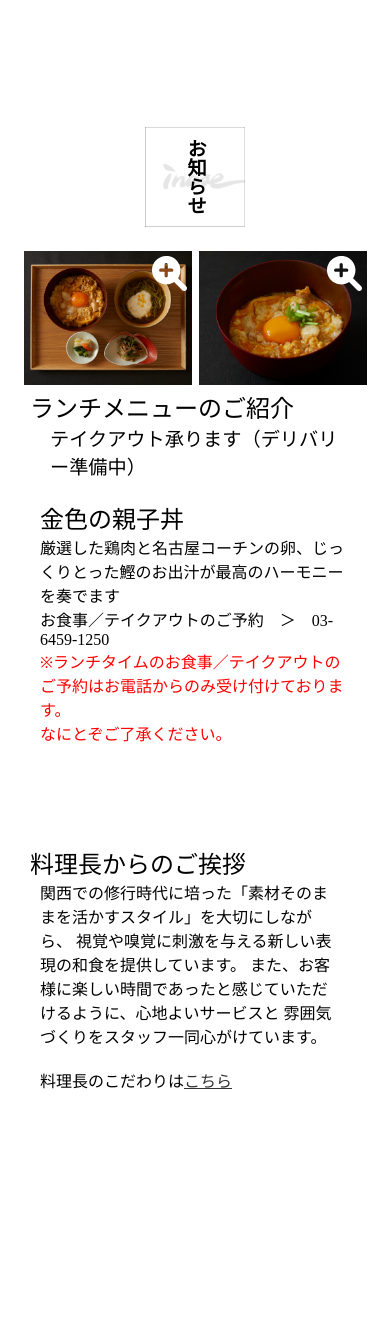
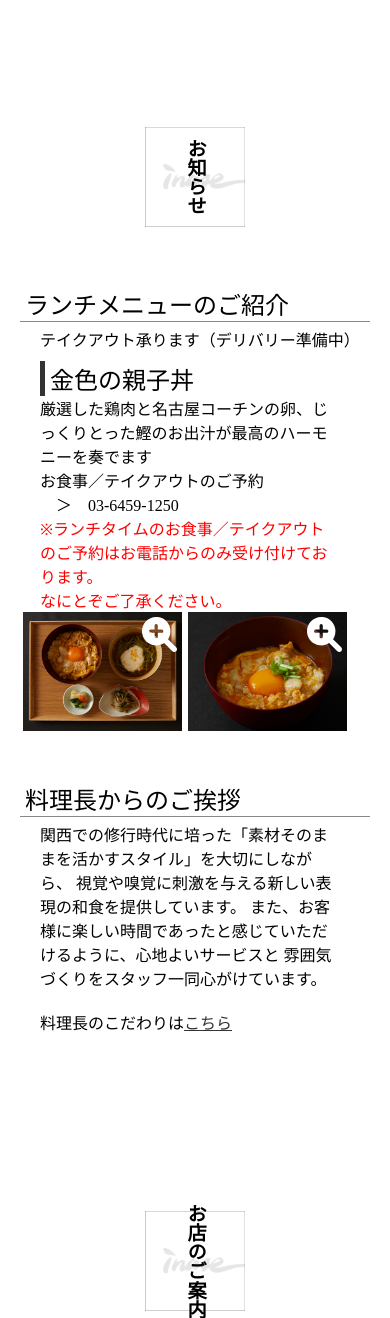
Before and after one commit to reonotis/inase-tokyo, a PHP site: page / in a window 390 px wide. Shown: the part 4180-5498 px from the top of the page. Run offline with PHP 8.4, Linux system fonts and the light colour scheme; some libraries are stand-ins or nearby versions.

Commit message:
PCデザインフィックス

```diff
--- a/css/main.css
+++ b/css/main.css
@@ -2,7 +2,6 @@
 :root {
     --main-color: #fff;
     --access-content-wrapper-width: 100px;
-    --notice-content-image-width: 60%;
     --access-map-width: 50%;
     --section-margin-top: 90px;
     --break-point-sp: 670px;
@@ -18,9 +17,59 @@ body{
     padding: 0 50px 20px;
     font-family: "Noto Serif JP", "游明朝", "Yu Mincho", YuMincho, "ヒラギノ明朝 Pro W3", "Hiragino Mincho Pro", "HGS明朝E", "ＭＳ Ｐ明朝", "MS PMincho", "Times New Roman", Times, Garamond, Georgia, serif !important;
 }
+header{
+    position: fixed;
+    width: calc( 100% - 100px);
+    margin-bottom: 20px;
+    padding: 20px 0;
+    background :white;
+    align-items: center;
+    font-size: 1.3em;
+    z-index: 800;
+}
+@media (max-width: 670px){
+    html {
+        -webkit-box-sizing: border-box;
+        -moz-box-sizing: border-box;
+        box-sizing: border-box;
+    }
+    body{
+        margin: 0;
+        padding: 0 20px 20px;
+        width: calc( 100% - 40px);
+    }
+    header{
+        width: calc( 100% - 40px);
+        font-size: 1.0em;
+    }
+}
 
 
-#kanban-mask{
+.sp-hidden{
+    display: block;
+}
+.pc-hidden{
+    display: none;
+}
+@media (max-width: 670px){
+    .sp-hidden{
+        display: none;
+    }
+    .pc-hidden{
+        display: block;
+    }
+}
+.flex{
+    display: -webkit-flex;
+    display: -moz-flex;
+    display: -ms-flex;
+    display: -o-flex;
+    display: flex;
+}
+
+
+
+/* #kanban-mask{
     position: fixed;
     top: 0;
     left: 0;
@@ -63,64 +112,9 @@ body{
     #kanban-mask{
         padding: 70px 20px;
     }
-}
+} */
 
 
-#kanban-close{
-    position: absolute;
-    content: "";
-    height: 50px;
-    width: 50px;
-    font-size: 1.7em;
-    top: -20px;
-    right: -20px;
-    font-weight: 800;
-    color: #fff;
-    background: #111;
-    border: solid 2px #fff;
-    border-radius: 50%;
-    cursor: pointer;
-    display: flex;
-    justify-content: center;
-    align-items: center;
-    transition: 0.2s;
-}
-#kanban-close:hover{
-    font-size: 2.2em;
-}
-header{
-    position: fixed;
-    width: calc( 100% - 100px);
-    margin-bottom: 20px;
-    padding: 20px 0;
-    background :white;
-    align-items: center;
-    z-index: 800;
-}
-@media (max-width: 670px){
-    html {
-        -webkit-box-sizing: border-box;
-        -moz-box-sizing: border-box;
-        box-sizing: border-box;
-    }
-    body{
-        margin: 0;
-        padding: 0 20px 20px;
-        width: calc( 100% - 40px);
-    }
-    header{
-        width: calc( 100% - 40px);
-    }
-}
-
-
-.flex{
-    display: -webkit-flex;
-    display: -moz-flex;
-    display: -ms-flex;
-    display: -o-flex;
-    display: flex;
-}
 
 h2{
     width: 100%;
@@ -226,6 +220,7 @@ a{
 }
 .sns-area {
     margin: 0 0 0 auto;
+    font-size: 0.7em;
 }
 
 .sns-contents{
@@ -436,7 +431,7 @@ div{
     padding: var(--section-margin-top) 0 0;
 }
 .notice-section{
-    padding: var(--section-margin-top) 0 100px;
+    padding: var(--section-margin-top) 0 10px;
 }
 .access-section{
     padding: var(--section-margin-top) 0 100px;
@@ -553,14 +548,20 @@ div{
 
 
 /* お知らせ */
-.notice-content-row{
+.notice-contents{
     width: 100%;
-    max-width: 1200px;
+    max-width: 900px;
     margin: 50px auto;
 }
-.notice-content-image{
-    width: var(--notice-content-image-width);
-    height: 280px;
+.notice-content-wrapper{
+    padding: 0 5px 0;
+    margin: 0 0 5px;
+    font-size: 1.5em;
+    border-bottom: solid 1px #888 ;
+}
+.notice-content-images{
+    width:80%;
+    padding: 0 0 0 100px;
     display: flex;
     flex-flow: wrap;
     justify-content: space-around;
@@ -568,13 +569,28 @@ div{
 .pop-up-images{
     position: relative;
     width: 48%;
-    height: 90%;
+    background: #3333;
+}
+.pop-up-images::before {
+    content: "";
+    display: block;
+    padding-top: 75%;  /* 4:3 */
 }
 .pop-up-images>img{
+    position: absolute;
+    top: 0;
     width: 100%;
-    height: 90%;
+    height: 100%;
     object-fit: cover;
 }
+
+@media (max-width: 670px){
+    .notice-content-images{
+        width: calc(100% - 20px);
+        padding: 0;
+        }
+}
+
 .images-pop-up-btn{
     position: absolute;
     top: 5px;
@@ -583,26 +599,17 @@ div{
     width: 35px;
     fill: #fff;
 }
-.notice-contents{
-    padding: 0 20px 0 0 ;
-    width: calc(100% - var(--notice-content-image-width));
-}
-.notice-content-wrapper{
-    font-size: 1.5em;
-    padding: 0 10px 0;
-}
-.notice-content{
-    padding: 0 0 0 20px;
-}
 .notice-content-support{
-    font-size: 0.8em;
+    font-size: 0.85m;
     padding: 0 0 0 20px;
     margin: 0;
     text-align: left;
 }
 .lunch-menu-name{
+    margin: 10px 0 0;
+    padding: 0 0 0 5px;
     text-align: left;
-    margin-bottom: 0;
+    border-left: solid 5px #333;
 }
 .lunch-menu-comment{
     font-size: 16px;
@@ -622,9 +629,6 @@ div{
         width: 100%;
         height: auto;
     }
-    .notice-contents{
-        width: 100%;
-    }
 }
 
 
@@ -633,15 +637,6 @@ div{
 
 
 /*  */
-.chef-greetings{
-    width: 100%;
-    max-width: 1000px;
-    margin: 100px auto 50px;
-}
-.chef-greetings-wrapper{
-    font-size: 1.5em;
-    padding: 0 10px 0;
-}
 .chef-greetings-text{
     padding: 0 0 0 20px;
 }
--- a/index.php
+++ b/index.php
@@ -2,15 +2,14 @@
 <?php include './layout/head.php'; ?>
 <html lang="ja">
     <body>
-        <div class="" id="kanban-mask" style="overflow: hidden; display: none;" >
+        <!-- <div class="" id="kanban-mask" style="overflow: hidden; display: none;" >
             <div class="" id="kanban-img" >
-                <div class="" id="kanban-close" >×</div>
                 <img src="./img/photo/kanban.png" >
             </div>
-        </div>
+        </div> -->
         <?php include './layout/header.php'; ?>
         <?php include './layout/button/reserve_button.php'; ?>
-        <div class="bb">
+        <div class="top-contents-area">
             <div class="parallax-bg" >
                 <div class="top-logo-box" >
                     <img src="./img/logo/top_logo.png" class="top-logo" >
--- a/js/main.js
+++ b/js/main.js
@@ -1,13 +1,13 @@
-$(document).ready( function(){
-    // 看板画像を3秒表示させる
-    $('#kanban-mask').fadeIn(100);
-    setTimeout(function() {
-        $('#kanban-mask').fadeOut(500);
-    }, 2000);
-});
-$('#kanban-close').on('click', function() {
-    $('#kanban-mask').fadeOut(500);
-});
+// $(document).ready( function(){
+//     // 看板画像を２秒表示させる
+//     $('#kanban-mask').fadeIn(100);
+//     setTimeout(function() {
+//         $('#kanban-mask').fadeOut(500);
+//     }, 2000);
+// });
+// $('#kanban-close').on('click', function() {
+//     $('#kanban-mask').fadeOut(500);
+// });
 
 
 
@@ -24,9 +24,16 @@ $('#menu-mask').on('click', function() {
 // TOP画像の切り替え
 jQuery(function($) {
     $('.parallax-bg').bgSwitcher({
-        images: ['./img/photo/top_001.png','./img/photo/top_002.png','./img/photo/top_003.png','./img/photo/top_004.png','./img/photo/top_005.png','./img/photo/top_006.png'],
+        images: [
+            './img/photo/top_001.png',
+            './img/photo/top_002.png',
+            './img/photo/top_003.png',
+            './img/photo/top_004.png',
+            './img/photo/top_005.png',
+            './img/photo/top_006.png'
+        ],
         interval: 5000,
-        loop: true,
+        loop: false,
         effect: "fade",
         duration: 2000,
         easing: "swing"
@@ -96,7 +103,6 @@ $(window).scroll(function(){
     });
 });
 
-
 // スクロールしたら
 $(window).scroll(function () {
     topWindow = $(window).scrollTop();
@@ -108,14 +114,12 @@ $(window).scroll(function () {
     }
 });
 
-
-
 // 画像をポップアップ表示させる
 $('.images-pop-up-btn').on('click', function() {
     var src = $(this).parent().children('img').attr('src')
     $('#pop-up-img').children('img').attr('src', src);
-    $('#pop-up-img-mask').slideToggle(250);
+    $('#pop-up-img-mask').fadeIn(250);
 });
 $('#pop-up-img-close').on('click', function() {
-    $('#pop-up-img-mask').slideToggle(250);
+    $('#pop-up-img-mask').fadeOut(250);
 });
--- a/layout/access.php
+++ b/layout/access.php
@@ -3,8 +3,16 @@
 
     <div class='flex access-area' >
         <div class='access-map' >
-            <div class="" >
-                画像が入ります
+            <div class="shop-imgs flex" >
+                <div class="shop-img" >
+                    <img src="./img/photo/shop_01.png" >
+                </div>
+                <div class="shop-img" >
+                    <img src="./img/photo/shop_02.png" >
+                </div>
+                <div class="shop-img" >
+                    <img src="./img/photo/shop_03.png" >
+                </div>
             </div>
             <iframe src="https://www.google.com/maps/embed?pb=!1m18!1m12!1m3!1d3241.8682049292006!2d139.73895061553435!3d35.65561863898303!2m3!1f0!2f0!3f0!3m2!1i1024!2i768!4f13.1!3m3!1m2!1s0x60188ba2dc305769%3A0x83be5667c3ec525d!2z44CSMTA2LTAwNDQg5p2x5Lqs6YO95riv5Yy65p2x6bq75biD77yS5LiB55uu77yT77yQ4oiS77yZ!5e0!3m2!1sja!2sjp!4v1650620362156!5m2!1sja!2sjp" width="100%" height="450" style="border:0;" allowfullscreen="" loading="lazy" referrerpolicy="no-referrer-when-downgrade"></iframe>
         </div>
--- a/layout/commitment.php
+++ b/layout/commitment.php
@@ -14,7 +14,7 @@
     </div>
     <div class='commitment-contents-area animation' id='content_2' >
         <div class='commitment-content-image' >
-            <img src='./img/photo/commitment_02.jpg' >
+            <img src='./img/photo/commitment_02.png' >
         </div>
         <div class='commitment-content-wrapper' >
             <div class='commitment-content-title' >さまざまな食のスタイルを持つ人が<br>一つの食卓を囲む幸せを
--- a/layout/notice.php
+++ b/layout/notice.php
@@ -2,8 +2,18 @@
     <h2 class="h2-logo" ><p>お知らせ</p></h2>
 
     <div class='notice-area' >
-        <div class='flex notice-content-row' >
-            <div class='notice-content-image' >
+        <div class="notice-contents" >
+            <div class='notice-content-wrapper' >ランチメニューのご紹介</div>
+            <span class="notice-content-support" >テイクアウト承ります（デリバリー準備中）</span>
+            <div class='chef-greetings-text' >
+                <p class="lunch-menu-name" >金色の親子丼</p>
+                <p class="lunch-menu-comment" >
+                    厳選した鶏肉と名古屋コーチンの卵、じっくりとった鰹のお出汁が最高のハーモニーを奏でます<br>
+                    お食事／テイクアウトのご予約<br class="pc-hidden">　＞　03-6459-1250
+                </p>
+                <span class='important-span' >※ランチタイムのお食事／テイクアウトのご予約はお電話からのみ受け付けております。<br>なにとぞご了承ください。</span>
+            </div>
+            <div class='notice-content-images' >
                 <div class="pop-up-images" >
                     <img src='./img/photo/lunch_01.png' >
                     <svg  class="images-pop-up-btn" xmlns="http://www.w3.org/2000/svg" viewBox="0 0 512 512"><path d="M500.3 443.7l-119.7-119.7c27.22-40.41 40.65-90.9 33.46-144.7c-12.23-91.55-87.28-166-178.9-177.6c-136.2-17.24-250.7 97.28-233.4 233.4c11.6 91.64 86.07 166.7 177.6 178.9c53.81 7.191 104.3-6.235 144.7-33.46l119.7 119.7c15.62 15.62 40.95 15.62 56.57 .0003C515.9 484.7 515.9 459.3 500.3 443.7zM288 232H231.1V288c0 13.26-10.74 24-23.1 24C194.7 312 184 301.3 184 288V232H127.1C114.7 232 104 221.3 104 208s10.74-24 23.1-24H184V128c0-13.26 10.74-24 23.1-24S231.1 114.7 231.1 128v56h56C301.3 184 312 194.7 312 208S301.3 232 288 232z"/></svg>
@@ -13,31 +23,16 @@
                     <svg  class="images-pop-up-btn" xmlns="http://www.w3.org/2000/svg" viewBox="0 0 512 512"><path d="M500.3 443.7l-119.7-119.7c27.22-40.41 40.65-90.9 33.46-144.7c-12.23-91.55-87.28-166-178.9-177.6c-136.2-17.24-250.7 97.28-233.4 233.4c11.6 91.64 86.07 166.7 177.6 178.9c53.81 7.191 104.3-6.235 144.7-33.46l119.7 119.7c15.62 15.62 40.95 15.62 56.57 .0003C515.9 484.7 515.9 459.3 500.3 443.7zM288 232H231.1V288c0 13.26-10.74 24-23.1 24C194.7 312 184 301.3 184 288V232H127.1C114.7 232 104 221.3 104 208s10.74-24 23.1-24H184V128c0-13.26 10.74-24 23.1-24S231.1 114.7 231.1 128v56h56C301.3 184 312 194.7 312 208S301.3 232 288 232z"/></svg>
                 </div>
             </div>
-            <div class='notice-contents' >
-                <div class='notice-content-wrapper' >ランチメニューのご紹介
-                    <p class="notice-content-support" >テイクアウト承ります（デリバリー準備中）</p>
-                </div>
-                <div class='notice-content' >
-                    <p class="lunch-menu-name" >金色の親子丼</p>
-                    <p class="lunch-menu-comment" >
-                        厳選した鶏肉と名古屋コーチンの卵、じっくりとった鰹のお出汁が最高のハーモニーを奏でます<br>
-                        お食事／テイクアウトのご予約　＞　03-6459-1250
-                    </p>
-                    <span class='important-span' >※ランチタイムのお食事／テイクアウトのご予約はお電話からのみ受け付けております。<br>なにとぞご了承ください。</span>
-                </div>
-            </div>
         </div>
-
-
-        <div class="chef-greetings" >
-            <div class='chef-greetings-wrapper' >料理長からのご挨拶</div>
+        <div class="notice-contents" >
+            <div class='notice-content-wrapper' >料理長からのご挨拶</div>
             <div class='chef-greetings-text' >
                 関西での修行時代に培った「素材そのままを活かすスタイル」を大切にしながら、
                 視覚や嗅覚に刺激を与える新しい表現の和食を提供しています。
                 また、お客様に楽しい時間であったと感じていただけるように、心地よいサービスと
                 雰囲気づくりをスタッフ一同心がけています。
                 <div class='click-for-commitment' >
-                    <div class='sns-area flex' >
+                    <div class='flex' >
                         料理長のこだわりは<a href="https://www.instagram.com/mizo3723/?igshid=YmMyMTA2M2Y=" target="_blank" >こちら</a>
                     </div>
                 </div>
```
Also changed, not shown: other parts of css/main.css (+31 -13 lines), img/photo/FCF76510-2397-4190-B0F4-7BD28670B6A0.jpg (deleted), img/photo/commitment_01.png, img/photo/commitment_02.jpg (deleted), img/photo/commitment_02.png (added), img/photo/commitment_02_old.jpg (deleted), img/photo/shop_01.png (added), 3 other files.
